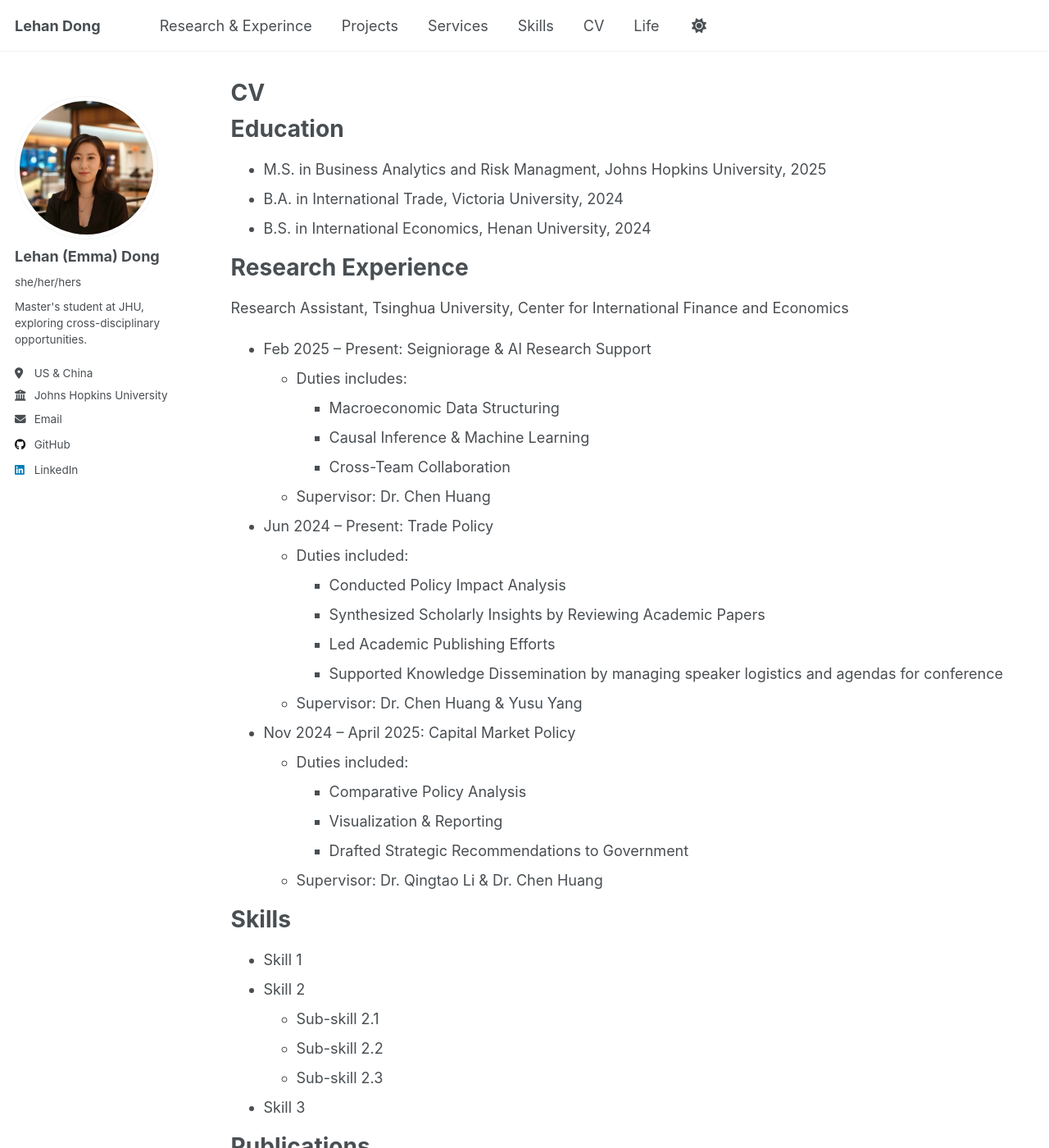
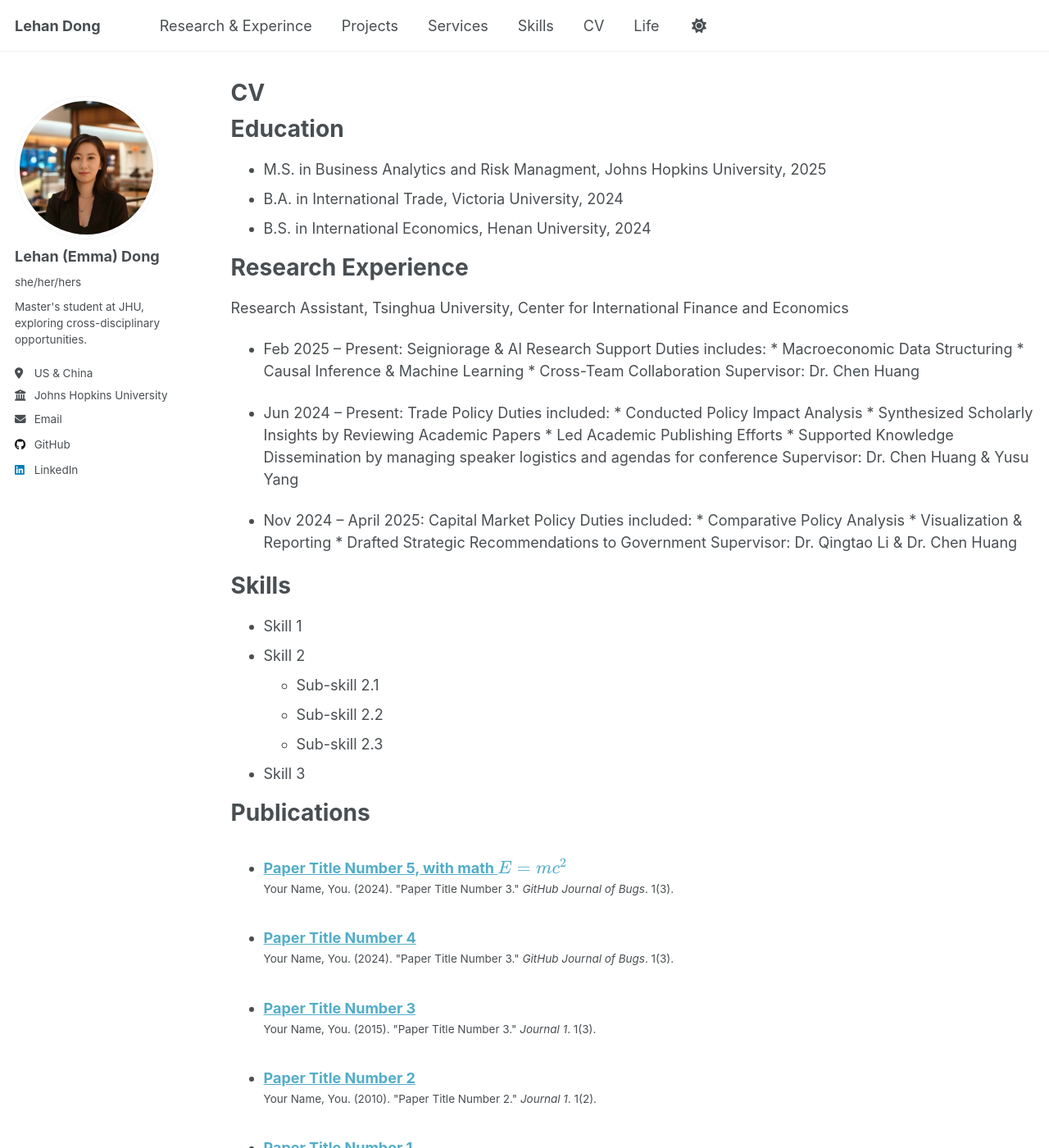
Before and after one commit to LehanDong/lehandongwebsite, a Jekyll site: the page built from _pages/cv.md, in a window 1280 px wide and 1400 px high. Shown: the whole window at 82% size. Built offline with Jekyll 4.4.1, drawn with Linux system fonts in a browser that asks for light colours; part of the change alters nothing that is shown.

Commit message:
Update cv.md

```diff
--- a/_pages/cv.md
+++ b/_pages/cv.md
@@ -19,26 +19,26 @@ Research Experience
 ======
 Research Assistant, Tsinghua University, Center for International Finance and Economics
 * Feb 2025 – Present: Seigniorage & AI Research Support
-  * Duties includes:
+  Duties includes:
       * Macroeconomic Data Structuring
       * Causal Inference & Machine Learning
       * Cross-Team Collaboration
-  * Supervisor: Dr. Chen Huang
+  Supervisor: Dr. Chen Huang
 
 * Jun 2024 – Present: Trade Policy
-  * Duties included:
+  Duties included:
       * Conducted Policy Impact Analysis
       * Synthesized Scholarly Insights by Reviewing Academic Papers
       * Led Academic Publishing Efforts
       * Supported Knowledge Dissemination by managing speaker logistics and agendas for conference
-  * Supervisor: Dr. Chen Huang & Yusu Yang
+  Supervisor: Dr. Chen Huang & Yusu Yang
 
 * Nov 2024 – April 2025: Capital Market Policy
-  * Duties included:
+  Duties included:
       * Comparative Policy Analysis
       * Visualization & Reporting
       * Drafted Strategic Recommendations to Government
-  * Supervisor: Dr. Qingtao Li & Dr. Chen Huang
+  Supervisor: Dr. Qingtao Li & Dr. Chen Huang
 
 Skills
 ======
```
